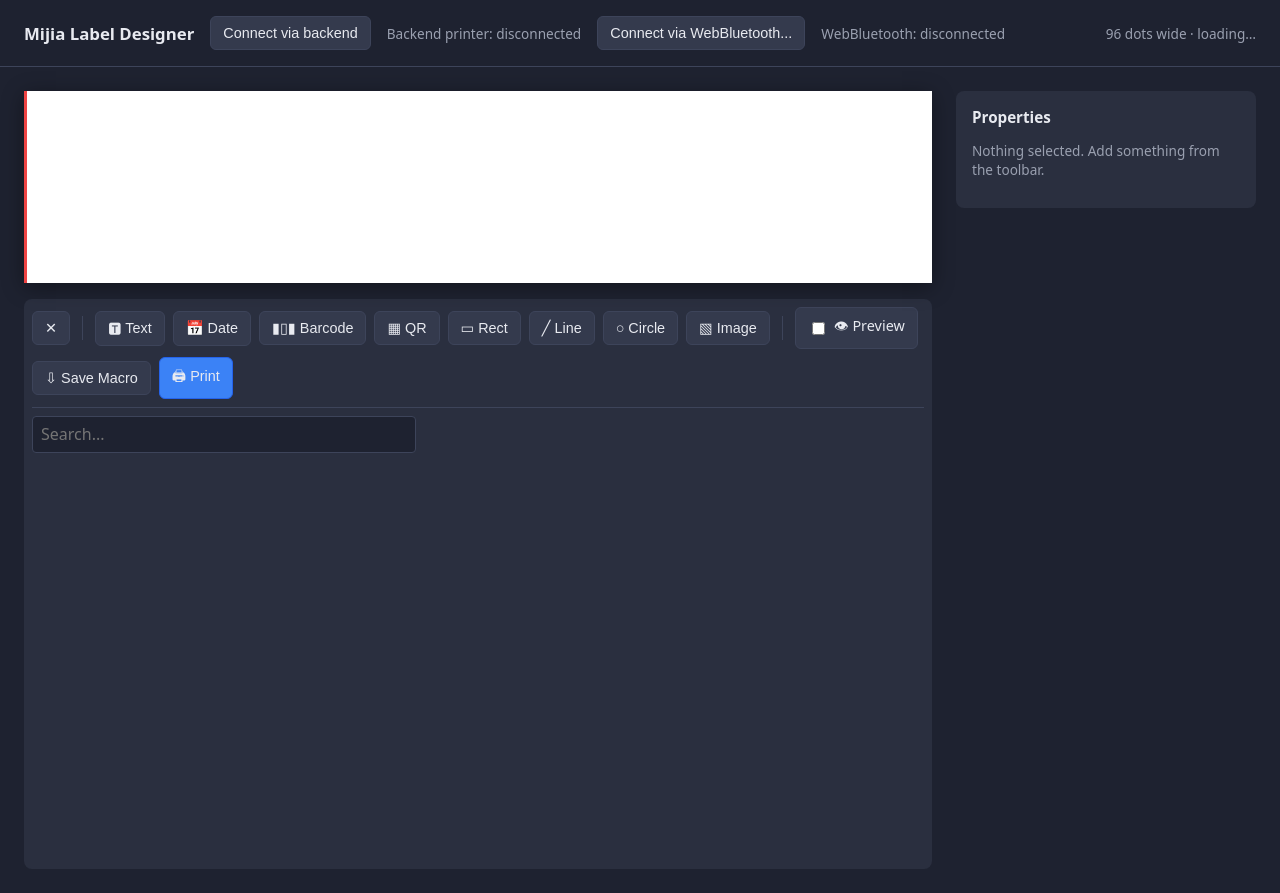
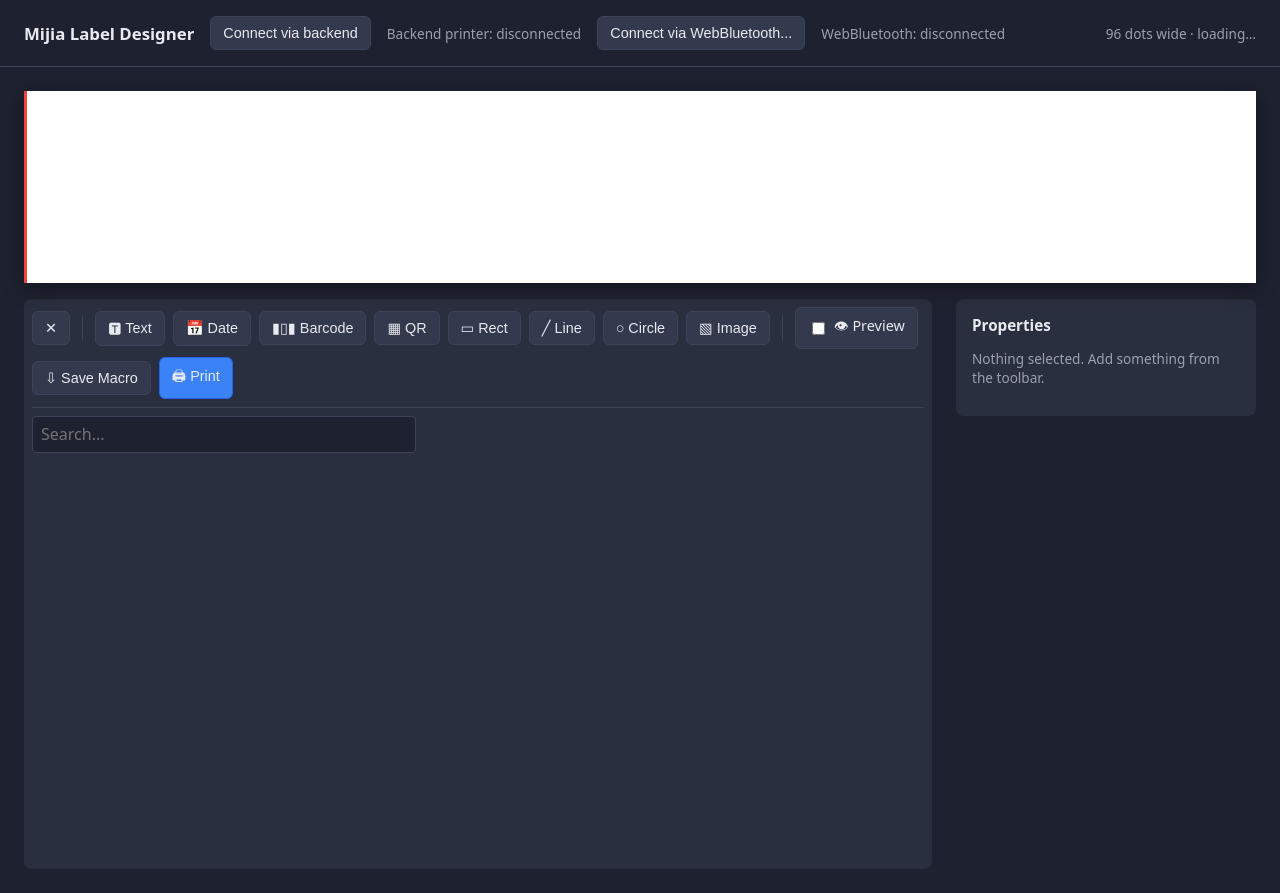
Before and after one commit to jasiek/xiaomi-mjbqdyj1-wc-reveng, a plain HTML site: page static/index.html in a window 1280 px wide. Drawn offline with Linux system fonts and the light colour scheme.

Commit message:
Place properties beside toolbar

```diff
--- a/static/app.js
+++ b/static/app.js
@@ -122,7 +122,10 @@ function applyStageSize() {
   stage.style.width = wpx + 'px';
   stage.style.height = hpx + 'px';
   itemsEl.style.position = 'absolute';
-  itemsEl.style.inset = '0';
+  itemsEl.style.left = '0';
+  itemsEl.style.top = '0';
+  itemsEl.style.width = wpx + 'px';
+  itemsEl.style.height = hpx + 'px';
   refreshInlinePreviewIfActive();
 }
 
--- a/static/index.html
+++ b/static/index.html
@@ -70,6 +70,7 @@
       <canvas id="previewBitmap" style="display:none"></canvas>
       <div id="items"></div>
     </div>
+    <div class="controls">
       <div class="toolbar">
         <button id="btnClear" title="Clear all">✕</button>
         <div class="sep"></div>
@@ -94,11 +95,12 @@
           <div id="iconGrid" class="icon-grid" role="list" aria-label="Material Icons to add"></div>
         </div>
       </div>
-  </div>
       <aside id="panel">
         <h2>Properties</h2>
         <div id="panelBody"><p class="empty">Nothing selected. Add something from the toolbar.</p></div>
       </aside>
+    </div>
+  </div>
 </main>
 <div id="toast"></div>
 <script type="module" src="/static/app.js"></script>
--- a/static/styles.css
+++ b/static/styles.css
@@ -23,8 +23,9 @@ header button:disabled { opacity: .5; cursor: not-allowed; }
 .connection-state.connected {
   color: #86efac;
 }
-main { display: grid; grid-template-columns: minmax(0, 1fr) 300px; gap: 1.5rem;
-  padding: 1.5rem; max-width: 1400px; width: 100%; margin: 0 auto; }
+main {
+  padding: 1.5rem; max-width: 100vw; width: 100%; margin: 0 auto;
+}
 .stage { display: flex; flex-direction: column; align-items: stretch; gap: 1rem; min-width: 0; }
 .canvas-wrap {
   background: #fff; box-shadow: 0 4px 20px rgba(0,0,0,.4);
@@ -66,9 +67,16 @@ main { display: grid; grid-template-columns: minmax(0, 1fr) 300px; gap: 1.5rem;
   pointer-events: none;
   transform-origin: center center;
 }
+.controls {
+  display: grid;
+  grid-template-columns: minmax(0, 1fr) 300px;
+  gap: 1.5rem;
+  align-items: start;
+  min-width: 0;
+}
 .toolbar {
   display: flex; gap: .5rem; background: var(--panel); padding: .5rem;
-  border-radius: 8px; align-items: center; flex-wrap: wrap;
+  border-radius: 8px; align-items: center; flex-wrap: wrap; min-width: 0;
 }
 .toolbar button {
   background: var(--panel2); color: var(--text); border: 1px solid var(--border);
@@ -170,7 +178,7 @@ main { display: grid; grid-template-columns: minmax(0, 1fr) 300px; gap: 1.5rem;
 }
 aside {
   background: var(--panel); border-radius: 8px; padding: 1rem;
-  align-self: start; position: sticky; top: 1rem;
+  align-self: start;
 }
 aside h2 { margin: 0 0 .75rem; font-size: .95rem; font-weight: 600; }
 aside .row { display: flex; flex-direction: column; gap: .3rem; margin-bottom: .75rem; }
@@ -199,3 +207,7 @@ aside button.delete:hover { background: var(--danger); color: #fff; }
 }
 #toast.show { opacity: 1; transform: translateY(0); }
 #toast.error { border-color: var(--danger); }
+@media (max-width: 760px) {
+  main { padding: 1rem; }
+  .controls { grid-template-columns: 1fr; }
+}
```
Lines whose indentation alone changed are shown as unchanged.
